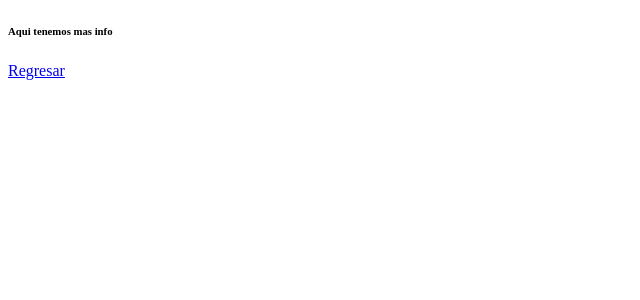
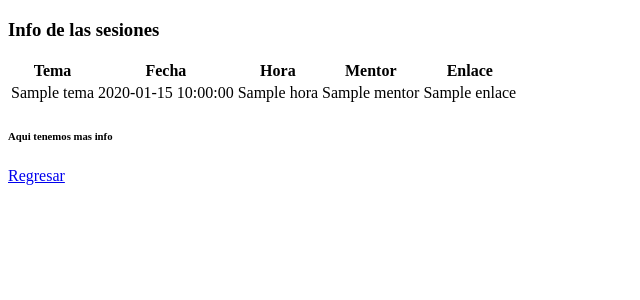
Before and after one commit to sigmotoa/dev_html, a FastAPI app: template templates/info.html in a window 1280 px wide. Shown: the top 300 px of the page, without its empty margins (0-640 px from the left). Run offline with FastAPI, Linux system fonts and the light colour scheme; the template is opened without the code that fills it: most values are stand-ins (such as "Sample title", 1, 10 or a date in 2020).

Commit message:
Connecting pd to the info

```diff
--- a/templates/info.html
+++ b/templates/info.html
@@ -5,6 +5,33 @@
     <title>Title</title>
 </head>
 <body>
+
+<h3>Info de las sesiones</h3>
+
+<table>
+    <tr>
+        <th>Tema</th>
+        <th>Fecha</th>
+        <th>Hora</th>
+        <th>Mentor</th>
+        <th>Enlace</th>
+    </tr>
+    <tbody>
+    {% for sesion in sesiones %}
+    <tr>
+    <td>{{ sesion.Tema }}</td>
+    <td>{{ sesion.Fecha }}</td>
+    <td>{{ sesion.Hora }}</td>
+    <td>{{ sesion.Mentor }}</td>
+    <td>{{ sesion.Enlace }}</td>
+
+    </tr>
+    {% endfor %}
+    </tbody>
+
+
+</table>
+
 <h6>Aqui tenemos mas info</h6>
 
 <a type="button" href="/"> Regresar</a>
```
